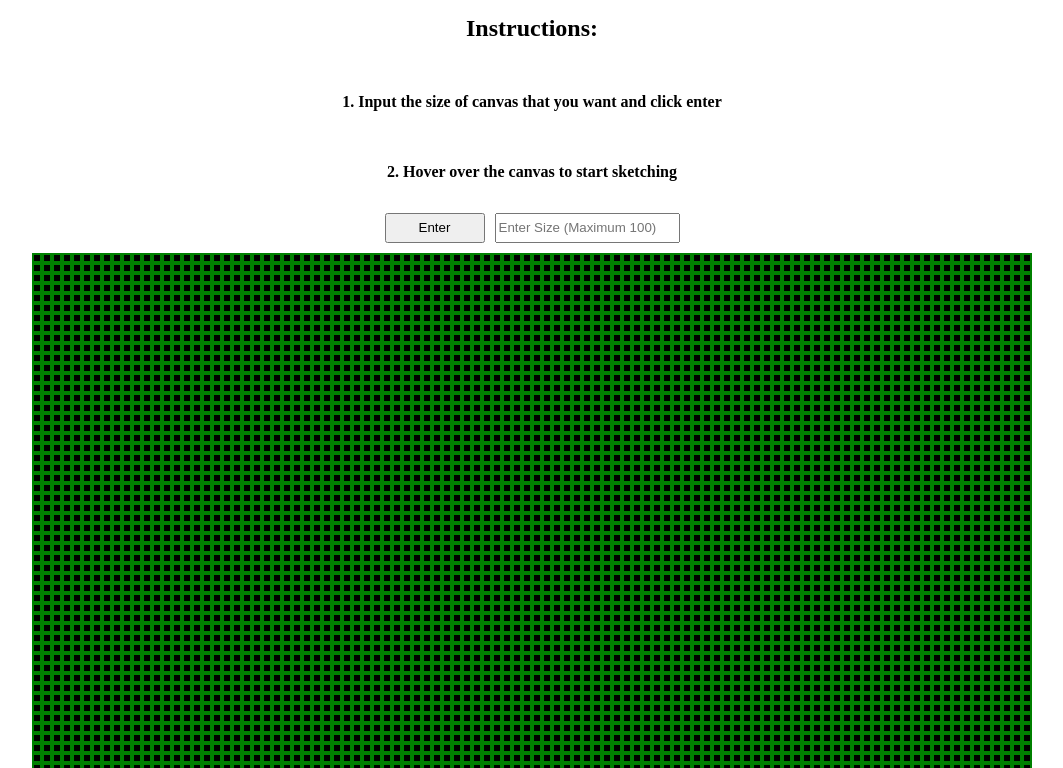
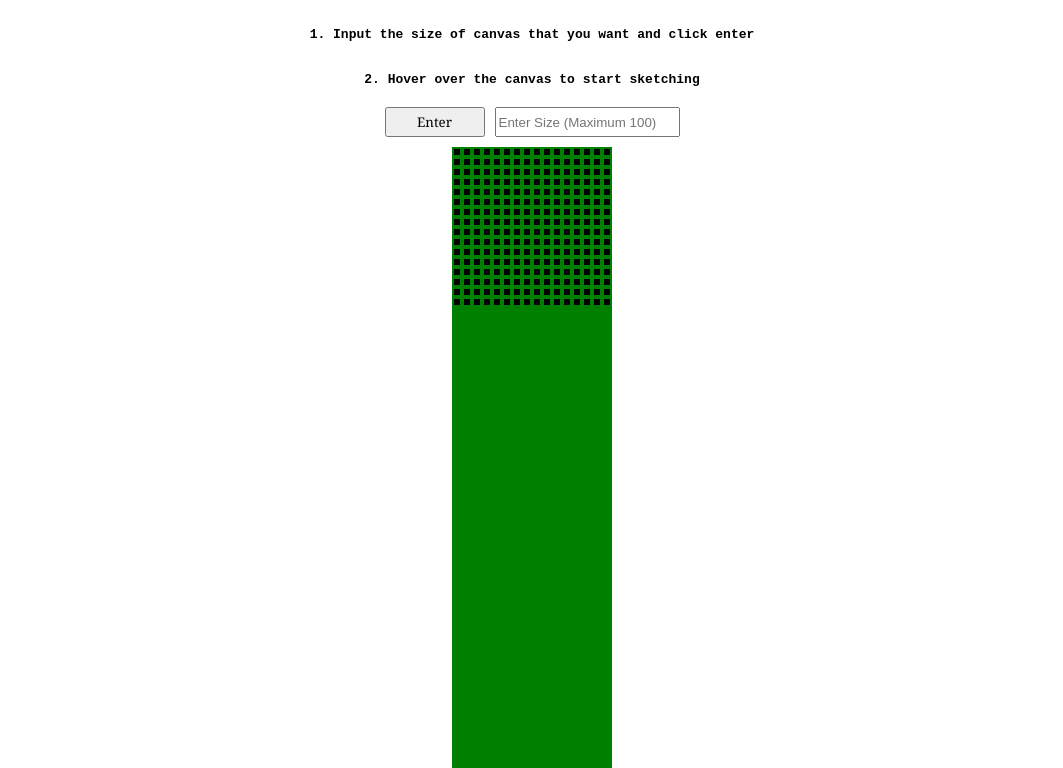
Before and after one commit to jarede-dev/Etch-A-Sketch, a plain HTML site: page index.html in a window 1280 px wide. Shown: the part 103-871 px from the top of the page, without its empty margins (108-1171 px from the left). Drawn offline with Linux system fonts and the light colour scheme.

Commit message:
changed font of headings and instructions to monospace, changed button's font to georgia

```diff
--- a/styles.css
+++ b/styles.css
@@ -10,9 +10,14 @@
     gap: 10px;
   }
 
+.text{
+    font-family: monospace;
+    margin: 10px;
+}
 #askNumber{
     height: 30px;
     width: 100px;
+    font-family: Georgia, 'Times New Roman', Times, serif;
 }
 
 #buttonContainer{
@@ -22,8 +27,8 @@
 }
   #container{
       display: grid;
-      grid-template-columns: repeat(100, 10px);
-      grid-template-rows: repeat(100, 10px);
+      grid-template-columns: repeat(16, 10px);
+      grid-template-rows: repeat(16, 10px);
   }
 
   .square{
```
